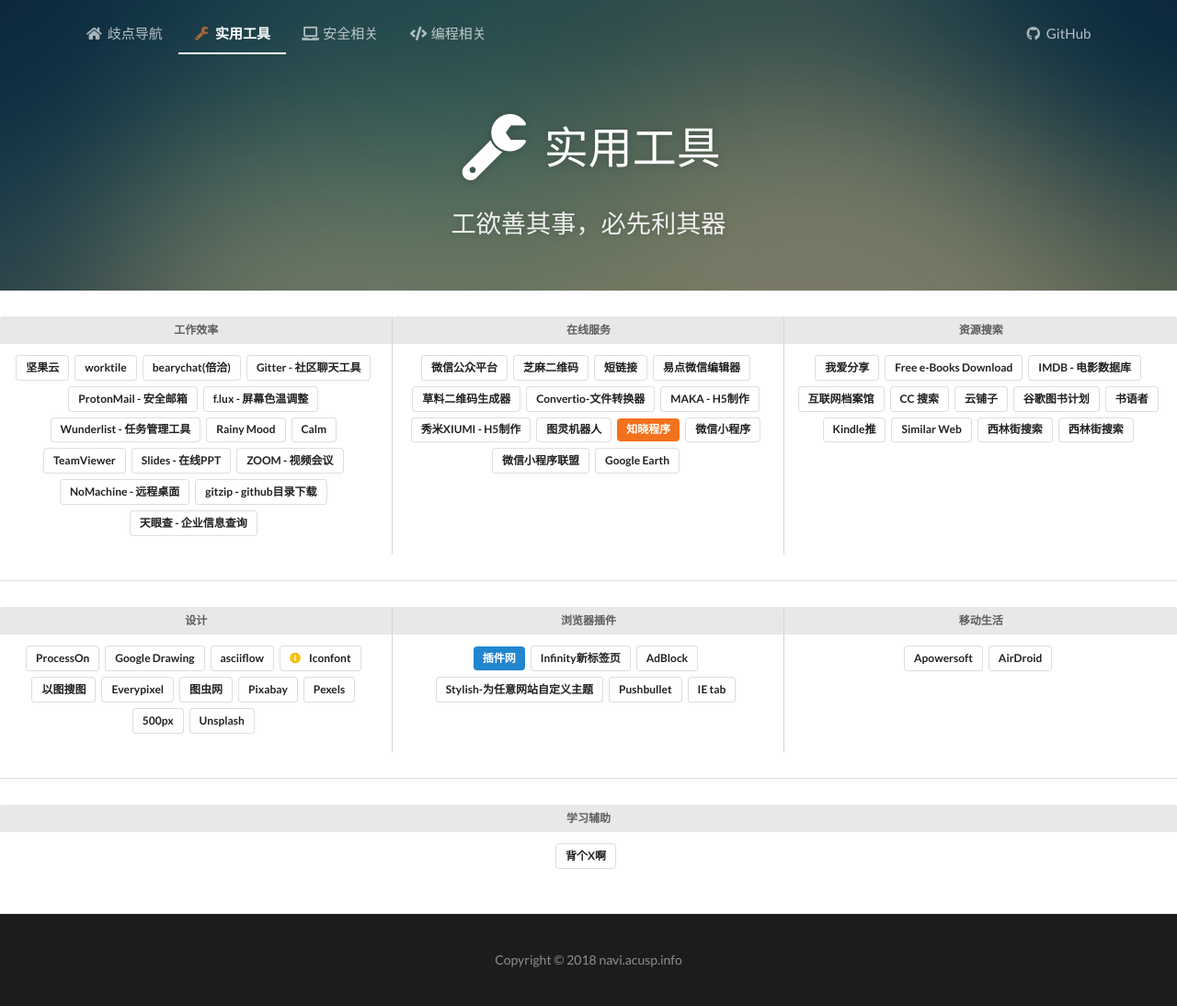
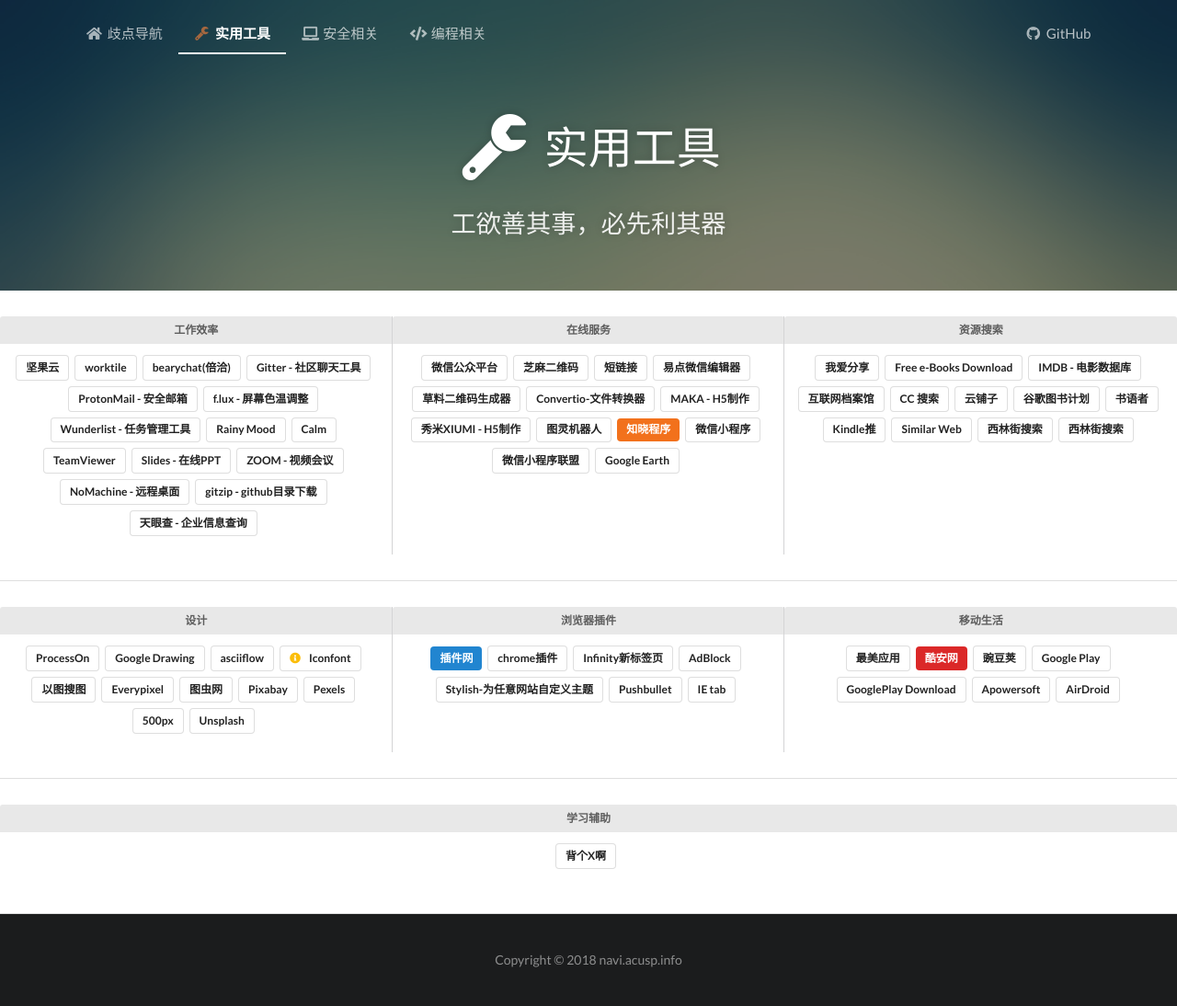
Before and after one commit to acusp/AC-Navi, a Jekyll site: the page built from tool/index.html, in a window 1280 px wide. Shown: the whole page at 92% size. Built offline with Jekyll 4.4.1, drawn with Linux system fonts in a browser that asks for light colours; comment, search, counter and statistics services are not loaded.

Commit message:
Add some application website

```diff
--- a/_data/tool_links.yml
+++ b/_data/tool_links.yml
@@ -223,6 +223,10 @@
       style: blue
       url: http://www.cnplugins.com/
 
+    - name: chrome插件
+      style: basic
+      url: http://chromecj.com/
+
     - name: Infinity新标签页
       style: basic
       url: https://chrome.google.com/webstore/detail/infinity-new-tab/dbfmnekepjoapopniengjbcpnbljalfg?hl=zh-CN
@@ -245,6 +249,26 @@
 
   - category: 移动生活
     links:
+    - name: 最美应用
+      style: basic
+      url: http://zuimeia.com/
+
+    - name: 酷安网
+      style: red
+      url: https://www.coolapk.com/
+
+    - name: 豌豆荚
+      style: basic
+      url: http://www.wandoujia.com/
+
+    - name: Google Play
+      style: basic
+      url: https://play.google.com/store/apps
+
+    - name: GooglePlay Download
+      style: basic
+      url: http://apk-dl.com/
+
     - name: Apowersoft
       style: basic
       url: https://www.apowersoft.cn/
```
